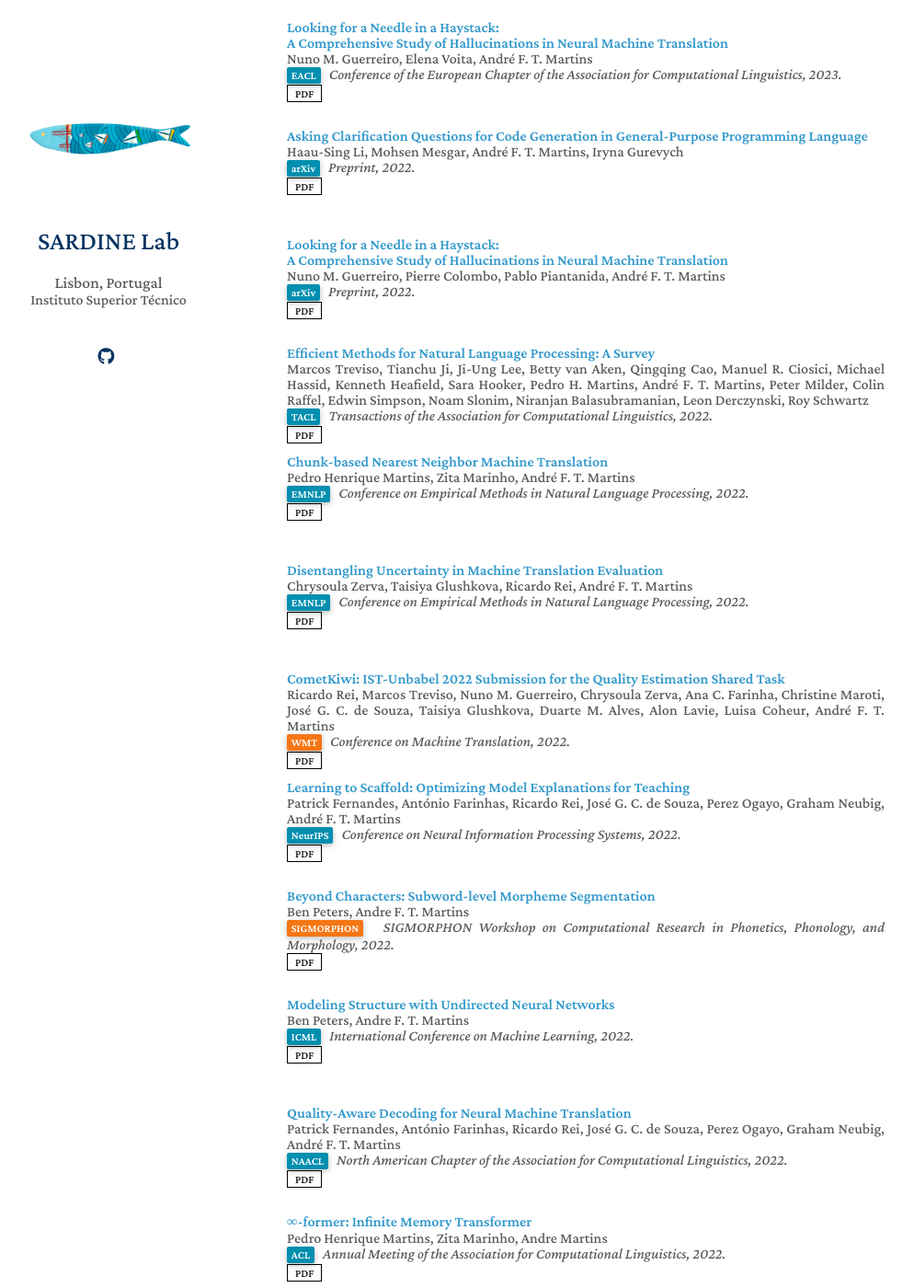
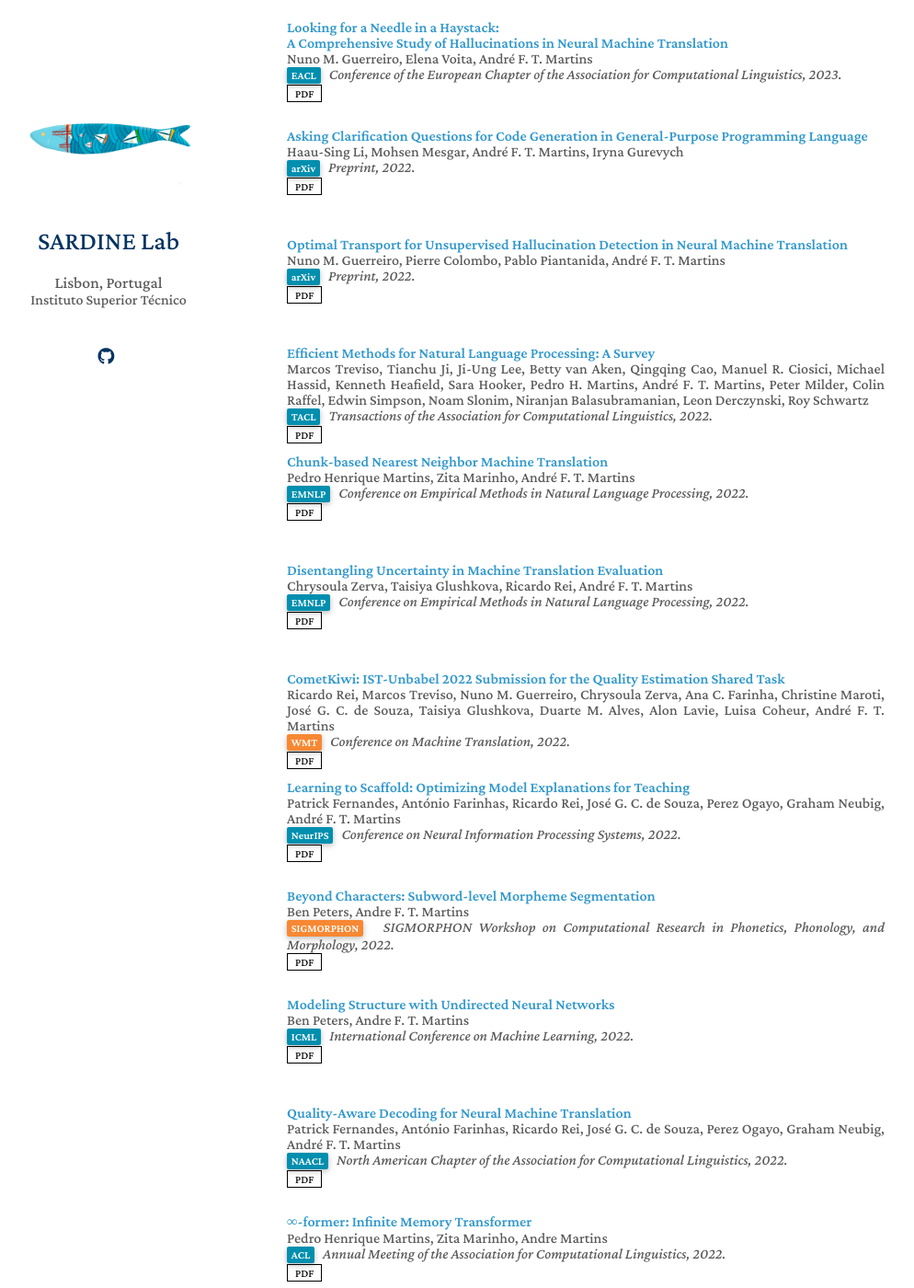
Before and after one commit to sardine-cs/sardine-cs.github.io, a Jekyll site: the page built from index.md, in a window 1280 px wide and 1400 px high, scrolled down 1152 px. Shown: the whole window at 92% size, without its empty margins (158-1152 px from the left). Built offline with Jekyll 4.4.1, drawn with Linux system fonts in a browser that asks for light colours; nearby versions of some CDN libraries; a style sheet for code colours, icons or effects is not loaded.

Commit message:
Changes to publications

```diff
--- a/_includes/publications.md
+++ b/_includes/publications.md
@@ -4,7 +4,7 @@
 
 <li>
 <div class="pub-row">
-  <div class="col-sm-15" style="position: relative;width: 100%;">
+  <div class="col-sm-15">
       <div class="title"><a href="https://arxiv.org/abs/2208.05309">Looking for a Needle in a Haystack: <br> A Comprehensive Study of Hallucinations in Neural Machine Translation</a></div>
       <div class="author">Nuno M. Guerreiro, Elena Voita, André F. T. Martins</div>
       <div class="periodical" style="position: relative; padding-bottom: 1px;"><span class="badge badge-mine">EACL</span> &nbsp; <em>Conference of the European Chapter of the Association for Computational Linguistics, 2023.</em></div>
@@ -17,7 +17,7 @@
 
 <li>
 <div class="pub-row">
-  <div class="col-sm-15" style="position: relative;width: 100%;">
+  <div class="col-sm-15">
       <div class="title"><a href="https://arxiv.org/abs/2212.09885">Asking Clarification Questions for Code Generation in General-Purpose Programming Language</a></div>
       <div class="author">Haau-Sing Li, Mohsen Mesgar, André F. T. Martins, Iryna Gurevych</div>
       <div class="periodical" style="position: relative; padding-bottom: 1px;"><span class="badge badge-mine">arXiv</span> &nbsp; <em>Preprint, 2022.</em>
@@ -31,8 +31,8 @@
 
 <li>
 <div class="pub-row">
-  <div class="col-sm-15" style="position: relative;width: 100%;">
-      <div class="title"><a href="https://arxiv.org/abs/2212.09631">Looking for a Needle in a Haystack: <br> A Comprehensive Study of Hallucinations in Neural Machine Translation</a></div>
+  <div class="col-sm-15">
+      <div class="title"><a href="https://arxiv.org/abs/2212.09631">Optimal Transport for Unsupervised Hallucination Detection in Neural Machine Translation</a></div>
       <div class="author">Nuno M. Guerreiro, Pierre Colombo, Pablo Piantanida, André F. T. Martins</div>
       <div class="periodical" style="position: relative; padding-bottom: 1px;"><span class="badge badge-mine">arXiv</span> &nbsp; <em>Preprint, 2022.</em>
       </div>
@@ -45,7 +45,7 @@
 
 <li>
 <div class="pub-row">
-  <div class="col-sm-15" style="position: relative;width: 100%;">
+  <div class="col-sm-15">
       <div class="title"><a href="https://arxiv.org/abs/2209.00099">Efficient Methods for Natural Language Processing: A Survey</a></div>
       <div class="author">Marcos Treviso, Tianchu Ji, Ji-Ung Lee, Betty van Aken, Qingqing Cao, Manuel R. Ciosici, Michael Hassid, Kenneth Heafield, Sara Hooker, Pedro H. Martins, André F. T. Martins, Peter Milder, Colin Raffel, Edwin Simpson, Noam Slonim, Niranjan Balasubramanian, Leon Derczynski, Roy Schwartz</div>
       <div class="periodical" style="position: relative; padding-bottom: 1px;"><span class="badge badge-mine">TACL</span> &nbsp; <em>Transactions of the Association for Computational Linguistics, 2022.</em>
@@ -59,7 +59,7 @@
 
 <li>
 <div class="pub-row">
-  <div class="col-sm-15" style="position: relative;width: 100%;">
+  <div class="col-sm-15">
       <div class="title"><a href="https://arxiv.org/abs/2205.12230">Chunk-based Nearest Neighbor Machine Translation</a></div>
       <div class="author">Pedro Henrique Martins, Zita Marinho, André F. T. Martins</div>
       <div class="periodical" style="position: relative; padding-bottom: 1px;"><span class="badge badge-mine">EMNLP</span> &nbsp; <em>Conference on Empirical Methods in Natural Language Processing, 2022.</em>
@@ -73,7 +73,7 @@
 
 <li>
 <div class="pub-row">
-  <div class="col-sm-15" style="position: relative;width: 100%;">
+  <div class="col-sm-15">
       <div class="title"><a href="https://arxiv.org/abs/2204.06546">Disentangling Uncertainty in Machine Translation Evaluation</a></div>
       <div class="author">Chrysoula Zerva, Taisiya Glushkova, Ricardo Rei, André F. T. Martins</div>
       <div class="periodical" style="position: relative; padding-bottom: 1px;"><span class="badge badge-mine">EMNLP</span> &nbsp; <em>Conference on Empirical Methods in Natural Language Processing, 2022.</em>
@@ -87,7 +87,7 @@
 
 <li>
 <div class="pub-row">
-  <div class="col-sm-15" style="position: relative;width: 100%;">
+  <div class="col-sm-15">
       <div class="title"><a href="https://arxiv.org/abs/2209.06243">CometKiwi: IST-Unbabel 2022 Submission for the Quality Estimation Shared Task</a></div>
       <div class="author">Ricardo Rei, Marcos Treviso, Nuno M. Guerreiro, Chrysoula Zerva, Ana C. Farinha, Christine Maroti, José G. C. de Souza, Taisiya Glushkova, Duarte M. Alves, Alon Lavie, Luisa Coheur, André F. T. Martins</div>
       <div class="periodical" style="position: relative; padding-bottom: 1px;"><span class="badge badge-work">WMT</span> &nbsp; <em>Conference on Machine Translation, 2022.</em>
@@ -99,10 +99,9 @@
 </div>
 </li>
 
-
 <li>
 <div class="pub-row">
-  <div class="col-sm-15" style="position: relative;width: 100%;">
+  <div class="col-sm-15">
       <div class="title"><a href="https://arxiv.org/abs/2204.10810">Learning to Scaffold: Optimizing Model Explanations for Teaching</a></div>
       <div class="author">Patrick Fernandes, António Farinhas, Ricardo Rei, José G. C. de Souza, Perez Ogayo, Graham Neubig, André F. T. Martins</div>
       <div class="periodical" style="position: relative; padding-bottom: 1px;"><span class="badge badge-mine">NeurIPS</span> &nbsp; <em>Conference on Neural Information Processing Systems, 2022.</em>
@@ -116,7 +115,7 @@
 
 <li>
 <div class="pub-row">
-  <div class="col-sm-15" style="position: relative;width: 100%;">
+  <div class="col-sm-15">
       <div class="title"><a href="https://arxiv.org/abs/2208.05309">Beyond Characters: Subword-level Morpheme Segmentation</a></div>
       <div class="author">Ben Peters, Andre F. T. Martins</div>
       <div class="periodical" style="position: relative; padding-bottom: 1px;"><span class="badge badge-work">SIGMORPHON</span> &nbsp; <em>SIGMORPHON Workshop on Computational Research in Phonetics, Phonology, and Morphology, 2022.</em>
@@ -130,7 +129,7 @@
 
 <li>
 <div class="pub-row">
-  <div class="col-sm-15" style="position: relative;width: 100%;">
+  <div class="col-sm-15">
       <div class="title"><a href="https://proceedings.mlr.press/v162/mihaylova22a.html">Modeling Structure with Undirected Neural Networks</a></div>
       <div class="author">Ben Peters, Andre F. T. Martins</div>
       <div class="periodical" style="position: relative; padding-bottom: 1px;"><span class="badge badge-mine">ICML</span> &nbsp; <em>International Conference on Machine Learning, 2022.</em>
@@ -144,7 +143,7 @@
 
 <li>
 <div class="pub-row">
-  <div class="col-sm-15" style="position: relative;width: 100%;">
+  <div class="col-sm-15">
       <div class="title"><a href="https://arxiv.org/abs/2205.00978">Quality-Aware Decoding for Neural Machine Translation</a></div>
       <div class="author">Patrick Fernandes, António Farinhas, Ricardo Rei, José G. C. de Souza, Perez Ogayo, Graham Neubig, André F. T. Martins</div>
       <div class="periodical" style="position: relative; padding-bottom: 1px;"><span class="badge badge-mine">NAACL</span> &nbsp; <em>North American Chapter of the Association for Computational Linguistics, 2022.</em>
@@ -158,7 +157,7 @@
 
 <li>
 <div class="pub-row">
-  <div class="col-sm-15" style="position: relative;width: 100%;">
+  <div class="col-sm-15">
       <div class="title"><a href="https://aclanthology.org/2022.acl-long.375/">∞-former: Infinite Memory Transformer</a></div>
       <div class="author">Pedro Henrique Martins, Zita Marinho, Andre Martins</div>
       <div class="periodical" style="position: relative; padding-bottom: 1px;"><span class="badge badge-mine">ACL</span> &nbsp; <em>Annual Meeting of the Association for Computational Linguistics, 2022.</em>
@@ -170,6 +169,5 @@
 </div>
 </li>
 
-
 </ol>
 </div>
--- a/_sass/minimal-light.scss
+++ b/_sass/minimal-light.scss
@@ -714,8 +714,8 @@
 }
 
 .badge-work {
-  color: #F67614;
-  background-color: #F67614;
+  color: #f67614dd;
+  background-color: #f67614dd;
 }
 
 // Publications
```
